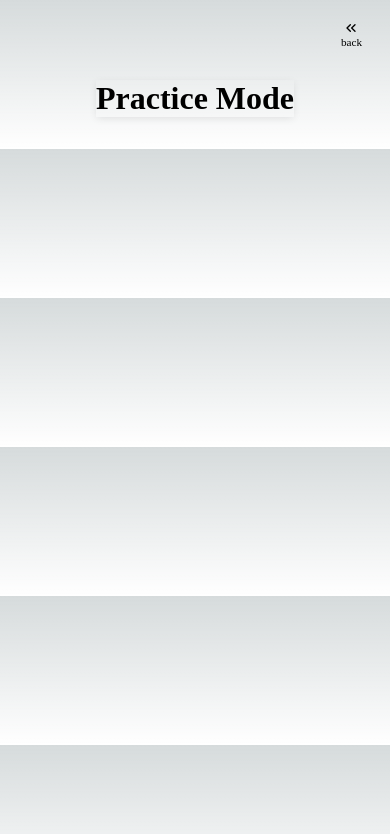
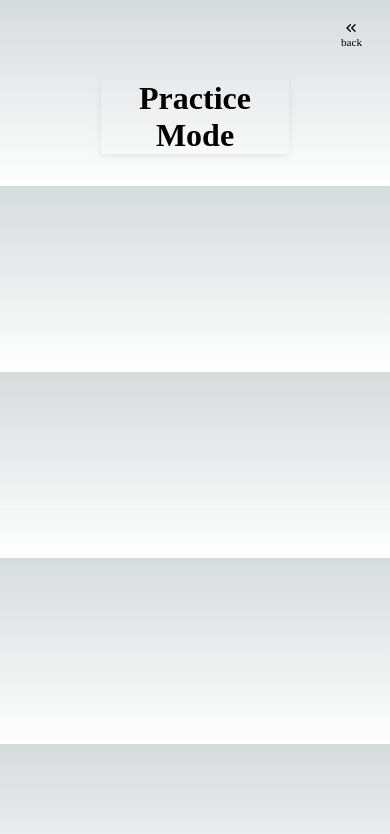
Before and after one commit to olliebrownlow/number-cruncher, a Next.js app: page /practice-mode in a window 390 px wide. Shown: the top 834 px of the page. Built offline with nearby package versions, Linux system fonts and the light colour scheme.

Commit message:
replaces page headings with pageHeading component

```diff
--- a/styles/PracticeMode.module.css
+++ b/componentStyles/PageHeading.module.css
@@ -1,10 +1,3 @@
-.main {
-  display: flex;
-  flex-direction: column;
-  justify-content: space-between;
-  align-items: center;
-}
-
 .center {
   display: flex;
   justify-content: center;
@@ -18,6 +11,7 @@
   text-transform: capitalize;
   text-align: center;
   box-shadow: 0px 2px 8px -1px #0000001a;
+  max-width: 95%;
 }
 
 /* Mobile */
--- /dev/null
+++ b/components/pageHeading.js
@@ -0,0 +1,14 @@
+import styles from "../componentStyles/PageHeading.module.css";
+
+const PageHeading = (props) => {
+  const { heading } = props;
+  return (
+    <>
+      <div className={styles.center}>
+        <h1 className={styles.heading}>{heading}</h1>
+      </div>
+    </>
+  );
+};
+
+export default PageHeading;
--- a/pages/about.js
+++ b/pages/about.js
@@ -1,13 +1,11 @@
 import BackButton from "../components/backButton";
-import styles from "../styles/PracticeMode.module.css";
+import PageHeading from "../components/pageHeading";
 
 const About = (props) => {
   return (
     <>
       <BackButton />
-      <div className={styles.center}>
-        <h1 className={styles.heading}>About</h1>
-      </div>
+      <PageHeading heading={"About"} />
     </>
   );
 };
--- a/pages/against-the-clock.js
+++ b/pages/against-the-clock.js
@@ -1,13 +1,11 @@
 import BackButton from "../components/backButton";
-import styles from "../styles/PracticeMode.module.css";
+import PageHeading from "../components/pageHeading";
 
 const AgainstTheClock = (props) => {
   return (
     <>
       <BackButton />
-      <div className={styles.center}>
-        <h1 className={styles.heading}>Against The Clock</h1>
-      </div>
+      <PageHeading heading={"Against the Clock"} />
     </>
   );
 };
--- a/pages/index.js
+++ b/pages/index.js
@@ -1,12 +1,11 @@
+import PageHeading from "../components/pageHeading";
 import GameLink from "../components/gameLink";
 import styles from "../styles/Home.module.css";
 
 const Home = (props) => {
   return (
     <>
-      <div className={styles.center}>
-        <h1 className={styles.heading}>Number Cruncher</h1>
-      </div>
+      <PageHeading heading={"Number Cruncher"} />
 
       <div className={styles.grid}>
         <GameLink
--- a/pages/journey.js
+++ b/pages/journey.js
@@ -1,13 +1,11 @@
 import BackButton from "../components/backButton";
-import styles from "../styles/PracticeMode.module.css";
+import PageHeading from "../components/pageHeading";
 
 const Journey = (props) => {
   return (
     <>
       <BackButton />
-      <div className={styles.center}>
-        <h1 className={styles.heading}>Journey</h1>
-      </div>
+      <PageHeading heading={"Journey"} />
     </>
   );
 };
--- a/pages/play-the-percentages.js
+++ b/pages/play-the-percentages.js
@@ -1,13 +1,11 @@
 import BackButton from "../components/backButton";
-import styles from "../styles/PracticeMode.module.css";
+import PageHeading from "../components/pageHeading";
 
 const PlayThePercentages = (props) => {
   return (
     <>
       <BackButton />
-      <div className={styles.center}>
-        <h1 className={styles.heading}>Play The Percentages</h1>
-      </div>
+      <PageHeading heading={"Play the Percentages"} />
     </>
   );
 };
--- a/pages/practice-mode.js
+++ b/pages/practice-mode.js
@@ -1,13 +1,11 @@
 import BackButton from "../components/backButton";
-import styles from "../styles/PracticeMode.module.css";
+import PageHeading from "../components/pageHeading";
 
 const PracticeMode = (props) => {
   return (
     <>
       <BackButton />
-      <div className={styles.center}>
-        <h1 className={styles.heading}>Practice Mode</h1>
-      </div>
+      <PageHeading heading={"Practice Mode"} />
     </>
   );
 };
--- a/pages/streak.js
+++ b/pages/streak.js
@@ -1,13 +1,11 @@
 import BackButton from "../components/backButton";
-import styles from "../styles/PracticeMode.module.css";
+import PageHeading from "../components/pageHeading";
 
 const Streak = (props) => {
   return (
     <>
       <BackButton />
-      <div className={styles.center}>
-        <h1 className={styles.heading}>Streak</h1>
-      </div>
+      <PageHeading heading={"Streak"} />
     </>
   );
 };
--- a/styles/GameOptions.module.css
+++ b/styles/GameOptions.module.css
@@ -1,27 +1,3 @@
-.main {
-  display: flex;
-  flex-direction: column;
-  justify-content: space-between;
-  align-items: center;
-}
-
-.center {
-  display: flex;
-  justify-content: center;
-  position: relative;
-  padding: 4rem 0;
-}
-
-.heading {
-  text-align: center;
-  transform: translateZ(0);
-  border-radius: var(--border-radius);
-  overflow: hidden;
-  text-transform: capitalize;
-  box-shadow: 0px 2px 8px -1px #0000001a;
-  max-width: 95%;
-}
-
 .startButton {
   border: 1px solid white;
   border-radius: 5px;
@@ -30,10 +6,3 @@
   line-height: 1.5;
   padding: 1rem;
 }
-
-/* Mobile */
-@media (max-width: 700px) {
-  .center {
-    padding: 5rem 0 2rem;
-  }
-}
--- a/styles/Home.module.css
+++ b/styles/Home.module.css
@@ -1,52 +1,8 @@
-.main {
-  display: flex;
-  flex-direction: column;
-  justify-content: space-between;
-  align-items: center;
-  /* min-height: 100vh; */
-}
-
 .grid {
   display: grid;
   grid-template-columns: repeat(4, minmax(25%, auto));
   width: var(--max-width);
   max-width: 100%;
-}
-
-.center {
-  display: flex;
-  justify-content: center;
-  align-items: center;
-  position: relative;
-  padding: 4rem 0;
-}
-
-.center::before {
-  background: var(--secondary-glow);
-  border-radius: 50%;
-  margin-left: -400px;
-}
-
-.center::after {
-  background: var(--primary-glow);
-  z-index: -1;
-}
-
-.center::before,
-.center::after {
-  content: '';
-  left: 50%;
-  position: absolute;
-  filter: blur(45px);
-  transform: translateZ(0);
-}
-
-.heading {
-  text-align: center;
-  transform: translateZ(0);
-  border-radius: var(--border-radius);
-  overflow: hidden;
-  box-shadow: 0px 2px 8px -1px #0000001a;
 }
 
 /* Mobile */
@@ -57,10 +13,6 @@
     max-width: 320px;
     text-align: center;
   }
-
-  .center {
-    padding: 4rem 0 2rem;
-  }
 }
 
 /* Tablet and Smaller Desktop */
```
Also changed, not shown: pages/game-options.js (+2 -5 lines).
